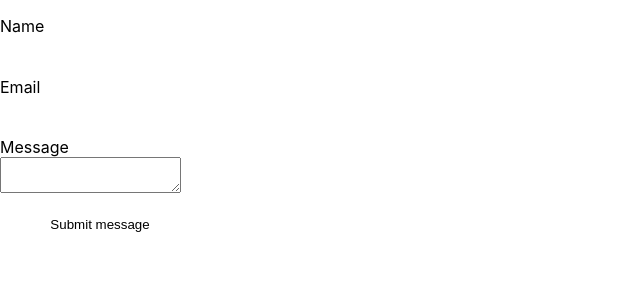
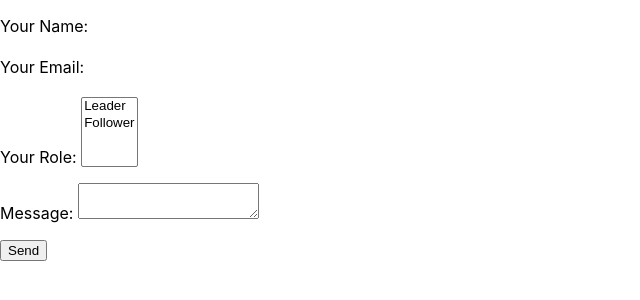
Before and after one commit to DevusYt/netlify-forms-example, a React (Create React App) app: page / in a window 1280 px wide. Shown: the top 300 px of the page, without its empty margins (0-640 px from the left). Built offline with nearby package versions, Linux system fonts and the light colour scheme.

Commit message:
added hidden input

```diff
--- a/src/App.jsx
+++ b/src/App.jsx
@@ -7,24 +7,30 @@
 
 function App() {
   return (
-    <form name="contact" method="post">
-      <input type="hidden" name="form-name" value="contact" />
+    <>
+      <form name="contact" method="POST" data-netlify="true">
         <p>
-        <label htmlFor="name">Name</label> <br />
-        <input type="text" id="name" name="name" required />
+          <label>Your Name: <input type="text" name="name" /></label>
         </p>
         <p>
-        <label htmlFor="email">Email</label> <br />
-        <input type="email" id="email" name="email" required />
+          <label>Your Email: <input type="email" name="email" /></label>
         </p>
         <p>
-        <label htmlFor="message">Message</label> <br />
-        <textarea id="message" name="message" required></textarea>
+          <label>Your Role: <select name="role[]" multiple>
+            <option value="leader">Leader</option>
+            <option value="follower">Follower</option>
+          </select></label>
         </p>
         <p>
-        <input type="submit" value="Submit message" />
+          <label>Message: <textarea name="message"></textarea></label>
+        </p>
+        <p>
+          <button type="submit">Send</button>
         </p>
       </form>
+      <input type="hidden" name="form-name" value="contact"></input>
+    </>
+
   );
 }
 
```
Lines whose indentation alone changed are shown as unchanged.
